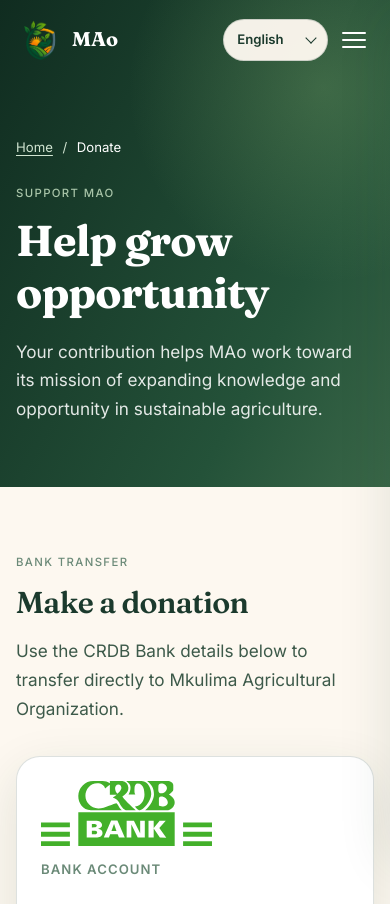
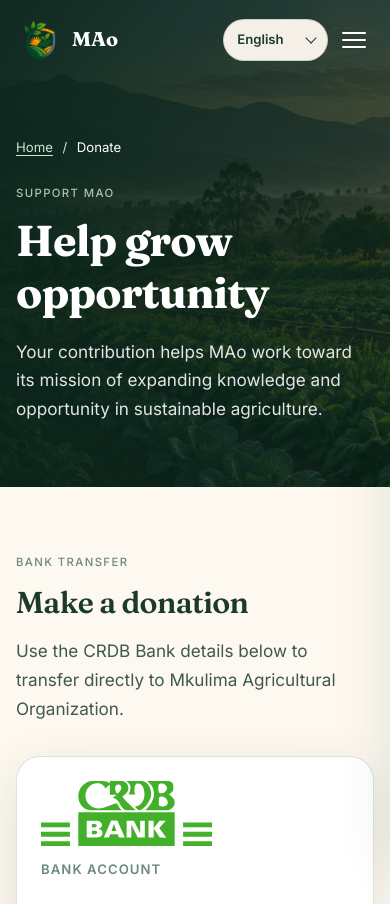
Before and after one commit to mkulimaagricultural/main, a website: page donate/index.html in a window 390 px wide. Shown: the top 904 px of the page. Drawn offline with Linux system fonts and the light colour scheme.

Commit message:
design: give Donate a field photograph with responsive dark-green text contrast

```diff
--- a/assets/css/donate.css
+++ b/assets/css/donate.css
@@ -1,6 +1,7 @@
 .mao-page-hero--donate {
-  background: radial-gradient(circle at 83% 18%, rgba(152, 194, 123, .25), transparent 38%),
-    linear-gradient(118deg, #102c20 0%, #245239 70%, #3a6748 100%);
+  background: linear-gradient(95deg, rgba(10,37,27,.94) 0%, rgba(10,37,27,.80) 42%, rgba(10,37,27,.42) 77%, rgba(10,37,27,.21) 100%),
+    url('../img/hero-farm.jpg') center 52% / cover no-repeat;
+  background-color: #112b20;
 }
 
 .mao-donate-layout { max-width: 860px; }
@@ -67,3 +68,8 @@
   .mao-donate-card__bank { align-items: flex-start; flex-direction: column; gap: .75rem; }
   .mao-donate-card__details { grid-template-columns: 1fr; gap: 1.6rem; }
 }
+
+/* Mobile donation hero: stronger overlay keeps text legible over the field. */
+@media (max-width: 700px) {
+  .mao-page-hero--donate { background-image: linear-gradient(90deg, rgba(10,37,27,.95), rgba(10,37,27,.78)), url('../img/hero-farm.jpg'); background-position: center, 66% center; }
+}
```
